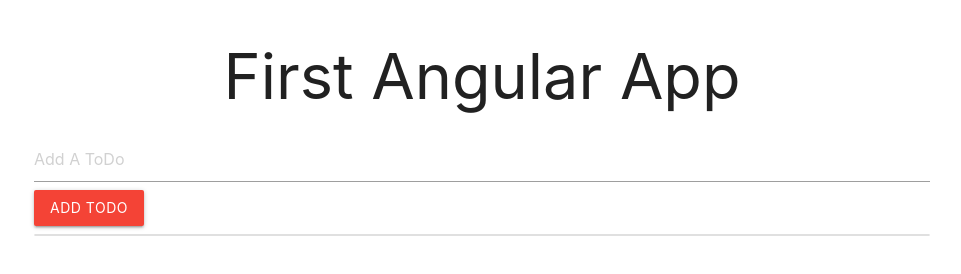
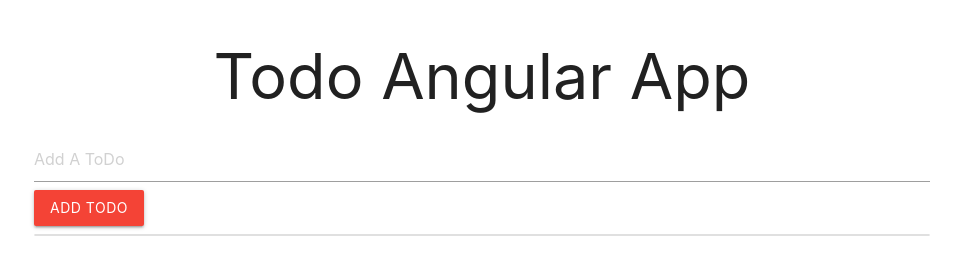
Before and after one commit to GavinMichael/testing-Heroku, a website: page public/angularApp/index.html in a window 1280 px wide. Shown: the whole page, without its empty margins (158-1119 px from the left). Drawn offline with nearby package versions, Linux system fonts and the light colour scheme.

Commit message:
Update index.html

```diff
--- a/public/angularApp/index.html
+++ b/public/angularApp/index.html
@@ -22,7 +22,7 @@
 </head>
 <body>
     <div class="container">
-        <h1 class="center">First Angular App</h1>
+        <h1 class="center">Todo Angular App</h1>
         <!--//binding the html element with the controller-->
         <!--// any rendering here is the responsibility of the ToDoListController-->
         <div ng-controller="TodoListController">
```
